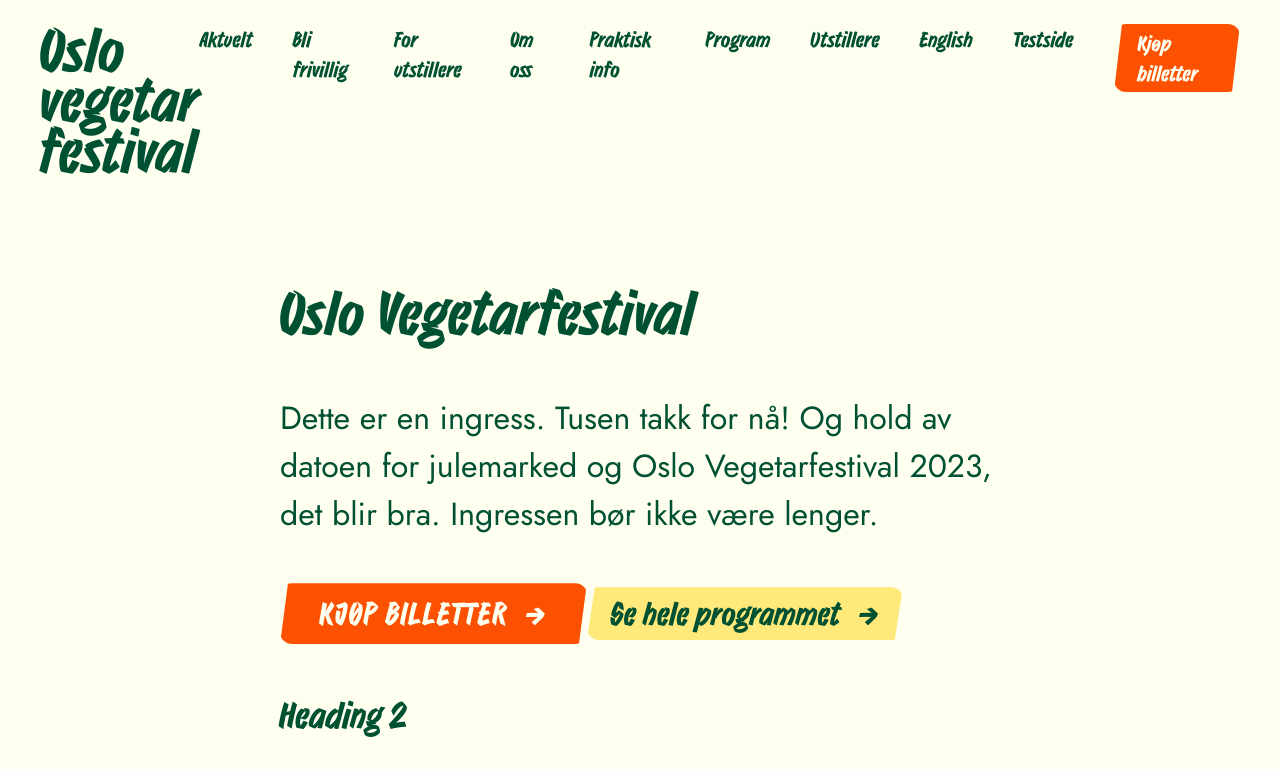
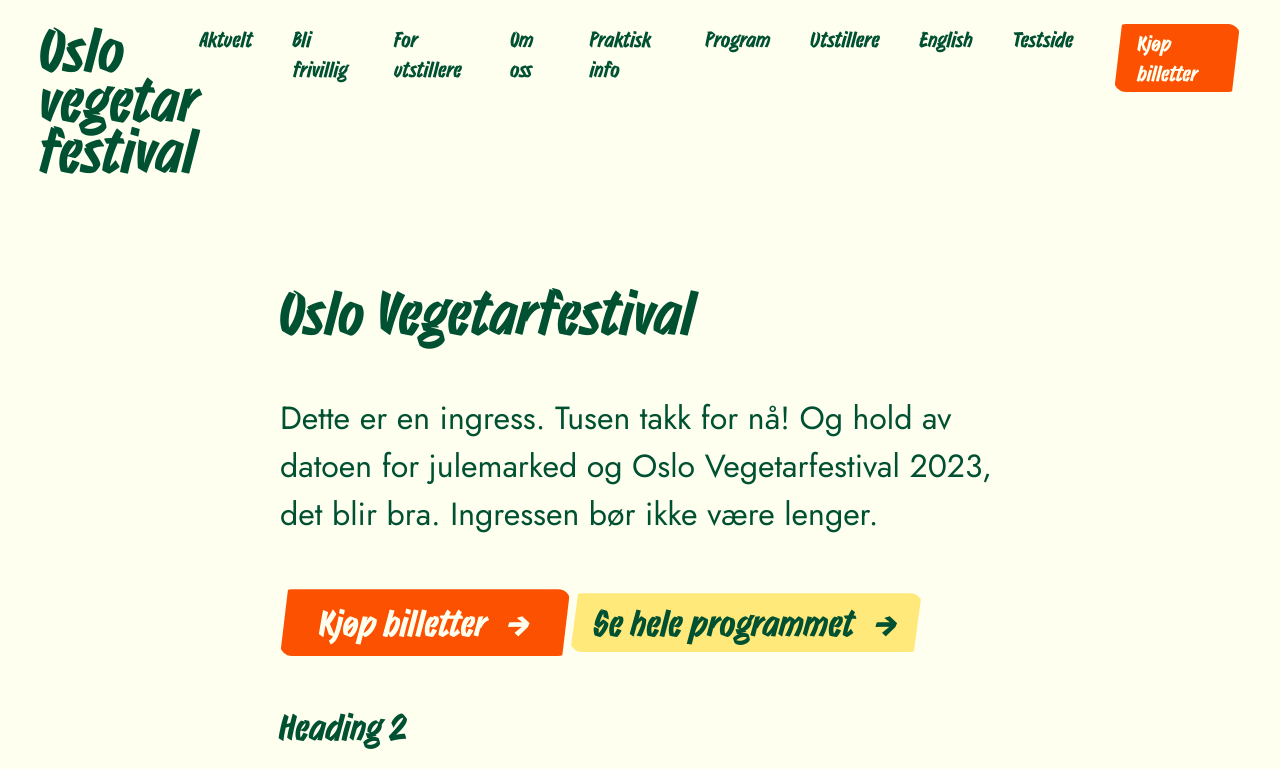
Before and after one commit to oslovegetarfestival/oslovegetarfestival.no, a Next.js app in the folder web/: page /testside in a window 1280 px wide. Shown: the top 769 px of the page. Built offline with nearby package versions, Linux system fonts and the light colour scheme.

Commit message:
adjust button design

```diff
--- a/web/styles/core.scss
+++ b/web/styles/core.scss
@@ -22,11 +22,9 @@
 
 button,
 .button {
-  text-transform: uppercase;
-  letter-spacing: 0.05em;
   font-family: 'Strike';
   font-weight: 500;
-  font-size: 1.5rem;
+  font-size: 1.7rem;
   background-color: var(--color-kaki);
   color: var(--color-oatmilk);
   padding: var(--spacing-2) var(--spacing-7);
```
